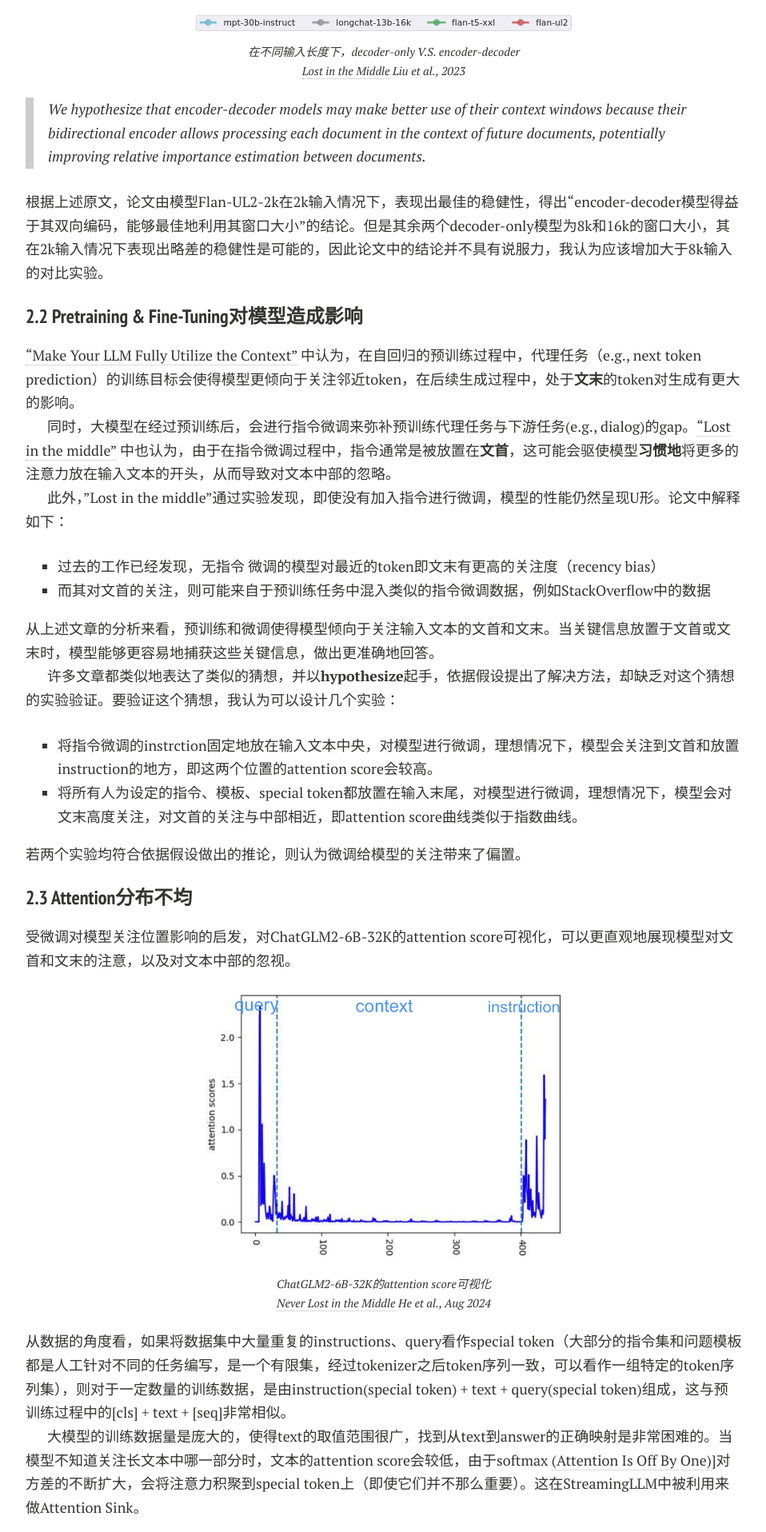
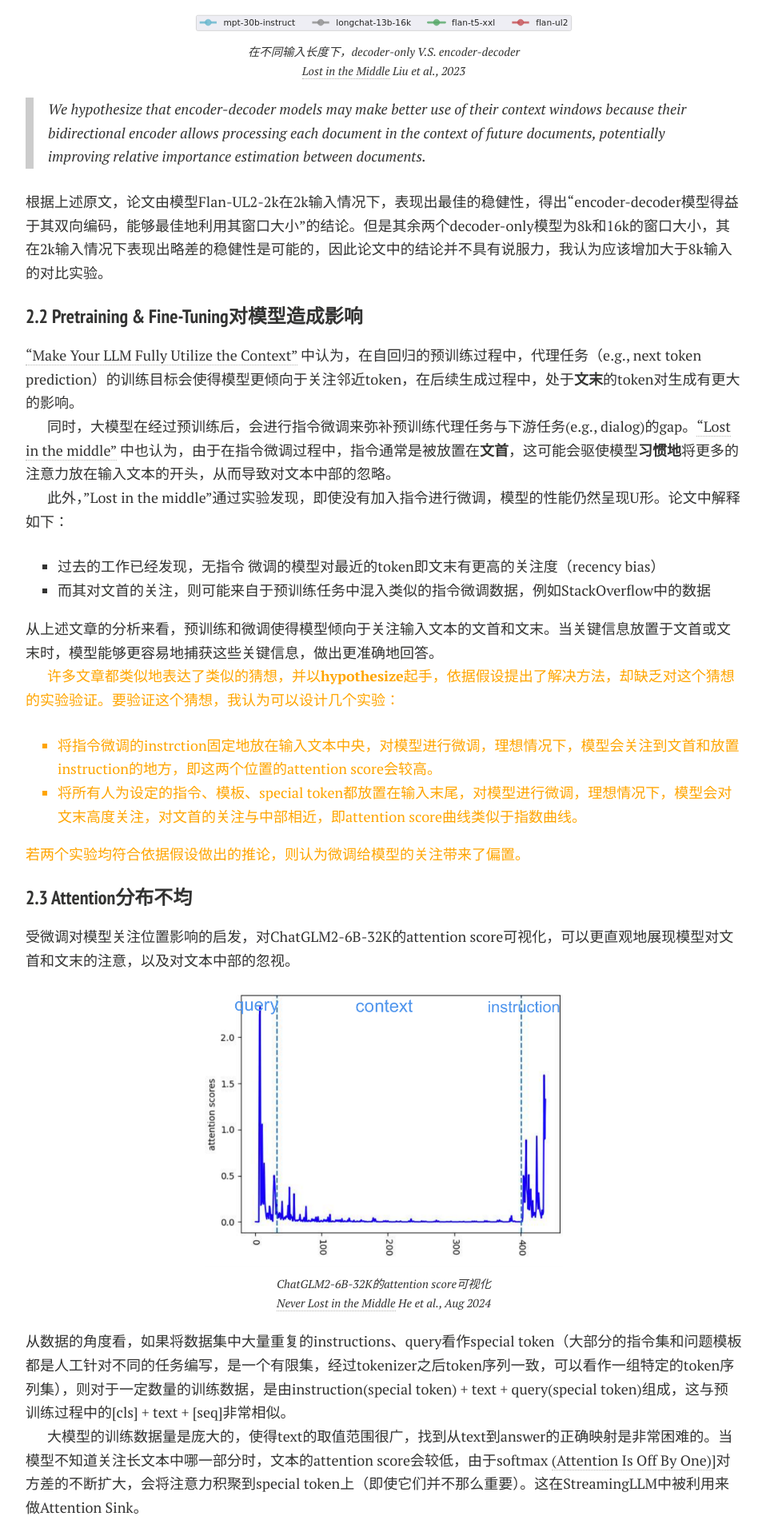
Before and after one commit to SirryChen/SirryChen.github.io, a Jekyll site: the page built from share/2024-09-04-lost-in-the-middle.md, in a window 1280 px wide. Shown: the part 3412-5328 px from the top of the page at 80% size, without its empty margins (288-1246 px from the left). Built offline with Jekyll 4.4.1, drawn with Linux system fonts in a browser that asks for light colours; formulas are drawn with MathJax 3; comment, search, counter and statistics services are not loaded; a style sheet for code colours, icons or effects is not loaded.

Commit message:
lost in the middle update

```diff
--- a/share/2024-09-04-lost-in-the-middle.md
+++ b/share/2024-09-04-lost-in-the-middle.md
@@ -187,11 +187,19 @@ Longchat-13b-16k(<a href="https://huggingface.co/lmsys/longchat-13b-16k/blob/mai
 
 从上述文章的分析来看，预训练和微调使得模型倾向于关注输入文本的文首和文末。当关键信息放置于文首或文末时，模型能够更容易地捕获这些关键信息，做出更准确地回答。
 
-许多文章都类似地表达了类似的猜想，并以**hypothesize**起手，依据假设提出了解决方法，却缺乏对这个猜想的实验验证。要验证这个猜想，我认为可以设计几个实验：
-- 将指令微调的instrction固定地放在输入文本中央，对模型进行微调，理想情况下，模型会关注到文首和放置instruction的地方，即这两个位置的attention score会较高。
--  将所有人为设定的指令、模板、special token都放置在输入末尾，对模型进行微调，理想情况下，模型会对文末高度关注，对文首的关注与中部相近，即attention score曲线类似于指数曲线。
+<span style="color: orange;">
+许多文章都类似地表达了类似的猜想，并以<strong>hypothesize</strong>起手，依据假设提出了解决方法，却缺乏对这个猜想的实验验证。要验证这个猜想，我认为可以设计几个实验：
+</span>
 
+<ul style="color: orange;">
+  <li>将指令微调的instrction固定地放在输入文本中央，对模型进行微调，理想情况下，模型会关注到文首和放置instruction的地方，即这两个位置的attention score会较高。</li>
+  <li>将所有人为设定的指令、模板、special token都放置在输入末尾，对模型进行微调，理想情况下，模型会对文末高度关注，对文首的关注与中部相近，即attention score曲线类似于指数曲线。</li>
+</ul>
+
+<span style="color: orange;">
 若两个实验均符合依据假设做出的推论，则认为微调给模型的关注带来了偏置。
+</span>
+
 
 ### 2.3 Attention分布不均
 
@@ -323,8 +331,8 @@ $$ rel(x^{doc})=Attn(x^{doc},k)-Attn(x^{dum},k)+rel(x^{dum}).$$
 至于文首和文末的高attention是否会“不小心”波及处于文首文尾附近的文本，导致如果这些文本恰好包含关键信息，使得模型的输出更合情合理，则又是一种猜测了。
 
 
-<div style="display: flex; justify-content: center; width: 100%;">
-  <div style="display: grid; grid-template-columns: 1fr 1fr; gap: 0px; text-align: center; width: 80%;">
+<div style="display: flex; justify-content: center; width: 80%;">
+  <div style="display: grid; grid-template-columns: 1fr 1fr; gap: 0px; text-align: center;">
 
     <!-- 第一幅图 -->
     <div>
```
Also changed, not shown: index.md (+1 -1 lines).
